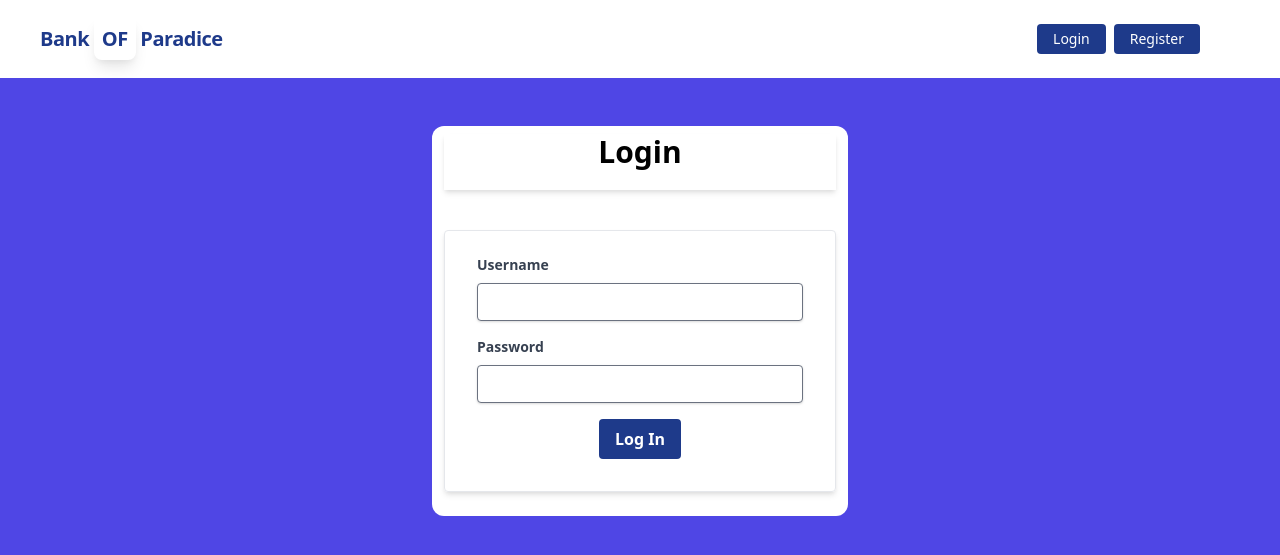
After one commit to SoumenBaral/Bank-OF-Paradice, a Django app: page /accounts/login/ in a window 1280 px wide. The commit adds this page. Shown: the top 555 px of the page. Run offline with Django 4.2, Linux system fonts and the light colour scheme.

Commit message:
add login view

```diff
--- /dev/null
+++ b/accounts/templates/accounts/user_login.html
@@ -0,0 +1,44 @@
+{% extends 'base.html' %}
+ {% block content %}
+        {% if form.non_field_errors %}
+            {% for error in form.non_field_errors %}
+                <div class="bg-red-100 border border-red-400 text-red-700 px-4 py-3 rounded relative mt-2" role="alert">
+                    <p class="font-bold">Error!</p>
+                    <p class="block sm:inline">{{ error }}</p>
+                </div>
+            {% endfor %}
+        {% endif %}
+        <div class="grid grid-cols-3 gap-4">
+            <div></div>
+            <div class="py-2 px-3 rounded-xl bg-white mt-12">
+                <h1 class="font-bold text-3xl text-center pb-5 shadow-md">Login</h1>
+                <div class="w-full mt-10">
+                    <form method="post" class="shadow-md border border-gray-200 rounded px-8 pt-6 pb-8 mb-4">
+                        {% csrf_token %}
+
+                        {% for hidden_field in form.hidden_fields %}
+                            {{ hidden_field.errors }}
+                            {{ hidden_field }}
+                         {% endfor %}
+
+                        {% for field in form.visible_fields %}
+                        <div class="mb-4">
+                            <label class="block text-gray-700 text-sm font-bold mb-2" for="{{ field.id_for_label }}">
+                                {{ field.label }}
+                            </label>
+                            <input class="shadow appearance-none border border-gray-500 rounded w-full py-2 px-3 text-gray-700 leading-tight focus:outline-none focus:shadow-outline" name="{{ field.name }}" id="{{ field.id_for_label }}" type="{{ field.widget_type }}">
+                        </div>
+                        {% if field.errors %} {% for error in field.errors %}
+                        <p class="text-red-600 text-sm italic pb-2">{{ error }}</p>
+                        {% endfor %} {% endif %} {% endfor %}
+
+                        <div class="flex items-center justify-center w-full">
+                            <button class="bg-blue-900 hover:bg-blue-700 text-white font-bold py-2 px-4 rounded focus:outline-none focus:shadow-outline" type="submit">
+                        Log In
+                    </button>
+                        </div>
+                    </form>
+                </div>
+            </div>
+        </div>
+{% endblock content %}
--- a/accounts/urls.py
+++ b/accounts/urls.py
@@ -1,7 +1,8 @@
 from django.urls import path
-from .views import UserRegistrationView,UserLogOutView
+from .views import UserRegistrationView,UserLogOutView,UserLoginView
 
 urlpatterns = [
     path('register/',UserRegistrationView.as_view(),name='register'),
-    path('logout/',UserLogOutView.as_view(),name='logout')
+    path('logout/',UserLogOutView.as_view(),name='logout'),
+    path('login/',UserLoginView.as_view(),name='login')
 ]
--- a/accounts/views.py
+++ b/accounts/views.py
@@ -3,7 +3,7 @@ from django.views.generic import FormView
 from .forms import UserRegistrationForm
 from django.contrib.auth import login,logout
 from django.urls import reverse_lazy
-from django.contrib.auth.views import LogoutView
+from django.contrib.auth.views import LogoutView,LoginView
 # Create your views here.
 
 class UserRegistrationView(FormView):
@@ -21,4 +21,9 @@ class UserLogOutView(LogoutView):
     def get_success_url(self):
         if self.request.user.is_authenticated:
             logout(self.request)
-            return reverse_lazy('home')
+        return reverse_lazy('login')
+
+class UserLoginView(LoginView):
+    template_name = 'accounts/user_login.html'
+    def get_success_url(self) -> str:
+        return reverse_lazy('home')
--- a/core/templates/base.html
+++ b/core/templates/base.html
@@ -12,7 +12,12 @@
 <body class="bg-indigo-600">
     {% include 'navbar.html' %}
     {% block body %}
+    <div class="lg:container lg:mx-auto" id="main">
+        {% comment %} {% include 'messages.html' %} {% endcomment %}
+        {% block content %}
 
+        {% endblock %}
+    </div>
     {% endblock %}
 </body>
 
--- a/core/templates/navbar.html
+++ b/core/templates/navbar.html
@@ -37,7 +37,7 @@
         {% else %}
             <div class="text-md lg:flex-grow"></div>
             <div>
-                <a href="" class="mr-2 inline-block font-medium text-sm px-4 py-2 leading-none bg-blue-900 rounded text-white border-white hover:border-transparent hover:text-gray-800 hover:bg-red-700 mt-4 lg:mt-0">Login</a>
+                <a href="{% url "login" %}" class="mr-2 inline-block font-medium text-sm px-4 py-2 leading-none bg-blue-900 rounded text-white border-white hover:border-transparent hover:text-gray-800 hover:bg-red-700 mt-4 lg:mt-0">Login</a>
             </div>
             <div>
                 <a href="{% url 'register' %}" class="inline-block font-medium text-sm px-4 py-2 leading-none bg-blue-900 rounded text-white border-white hover:border-transparent hover:text-gray-800 hover:bg-white mt-4 lg:mt-0">Register</a>
```
Also changed, not shown: db.sqlite3.
